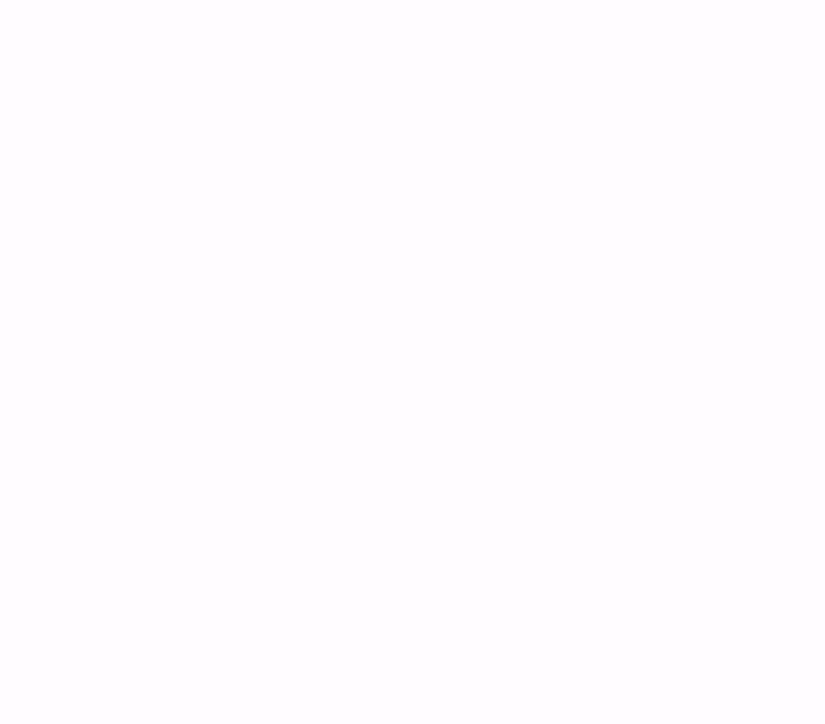
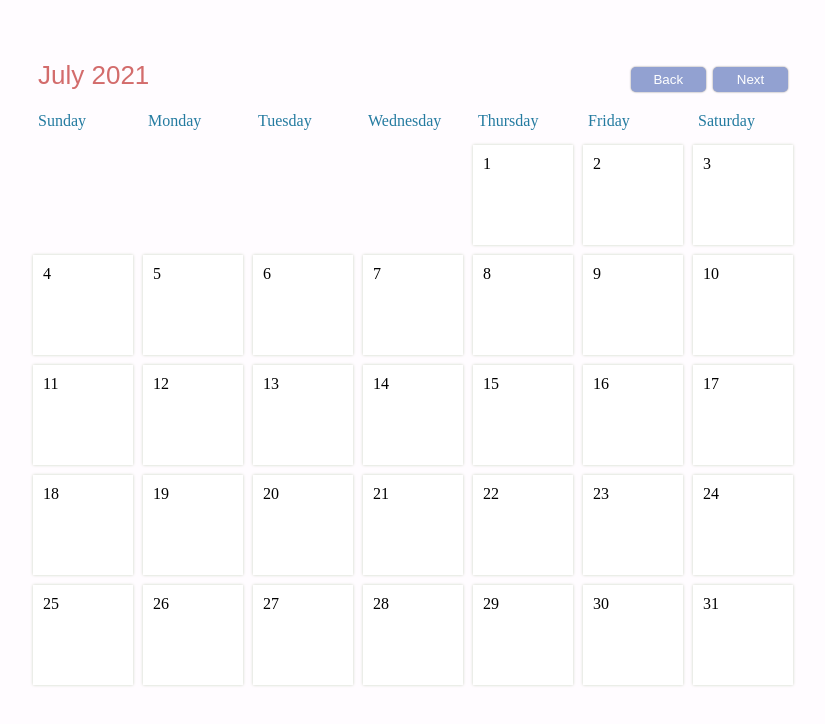
Before and after one commit to marlonaesparza/calendar-vjs, a plain HTML site: page index.html in a window 1280 px wide. Shown: the whole page, without its empty margins (227-1052 px from the left). Drawn offline with Linux system fonts and the light colour scheme.

Commit message:
Calendar set up for additional features.

```diff
--- a/index.html
+++ b/index.html
@@ -8,6 +8,28 @@
     <title>Calendar</title>
   </head>
   <body>
+    <div id="container">
+      <div id="header">
+        <div id="monthDisplay"></div>
+        <div>
+          <button id="backButton">Back</button>
+          <button id="nextButton">Next</button>
+        </div>
+      </div>
 
+      <div id="weekdays">
+        <div>Sunday</div>
+        <div>Monday</div>
+        <div>Tuesday</div>
+        <div>Wednesday</div>
+        <div>Thursday</div>
+        <div>Friday</div>
+        <div>Saturday</div>
+      </div>
+
+      <div id="calendar"></div>
+    </div>
+
+    <script src="./script.js"></script>
   </body>
 </html>
--- a/script.js
+++ b/script.js
@@ -0,0 +1,98 @@
+// navigation:
+// track which month to display
+let nav = 0;
+
+// clicked:
+// track which day was chosen
+let clicked = null;
+
+// events:
+// the store for all created events
+let events = localStorage.getItem('events') ?
+  localStorage.getItem('events') : [];
+
+// weekdays:
+// all possible weekdays
+const weekdays = [
+  'Sunday',
+  'Monday',
+  'Tuesday',
+  'Wednesday',
+  'Thursday',
+  'Friday',
+  'Saturday'
+];
+
+// calendar:
+// pre-created div that represents the calendar
+const calendar = document.getElementById('calendar');
+
+
+// -------------------------------------------------
+
+
+const load = () => {
+  const date = new Date();
+
+  if (nav !== 0) {
+    date.setMonth(new Date().getMonth() + nav);
+  };
+
+  const day = date.getDate();
+  const month = date.getMonth();
+  const year = date.getFullYear();
+
+  const firstDayOfMonth = new Date(year, month, 1);
+  const daysInMonth = new Date(year, month + 1, 0).getDate();
+
+  const dateString = firstDayOfMonth.toLocaleDateString('en-us', {
+    weekday: 'long',
+    year: 'numeric',
+    month: 'numeric',
+    day: 'numeric'
+  });
+
+  const paddingDays = weekdays.indexOf(dateString.split(', ')[0]);
+
+  document.getElementById('monthDisplay').innerText =
+  `${date.toLocaleDateString('en-us', { month: 'long' })} ${year}`;
+
+  calendar.innerHTML = '';
+
+  for (let i = 1; i <= paddingDays + daysInMonth; i++) {
+    const daySquare = document.createElement('div');
+    daySquare.classList.add('day');
+
+    if (i > paddingDays) {
+      daySquare.innerText = i - paddingDays;
+      daySquare.addEventListener('click', () => {
+        console.log('clicked');
+      });
+    } else {
+      daySquare.classList.add('padding');
+    };
+
+    calendar.appendChild(daySquare);
+  };
+};
+
+const initButtons = () => {
+  document.getElementById('nextButton')
+    .addEventListener('click', () => {
+      nav++;
+      load();
+    });
+
+  document.getElementById('backButton')
+    .addEventListener('click', () => {
+      nav--;
+      load();
+    });
+};
+
+
+// -------------------------------------------------
+
+
+load();
+initButtons();
```
